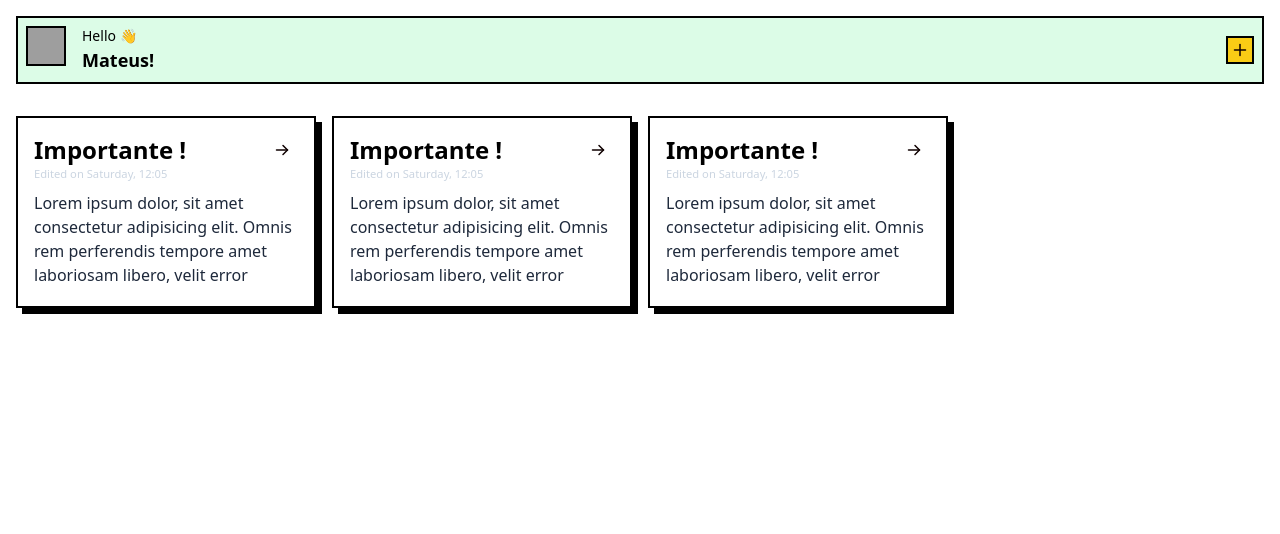
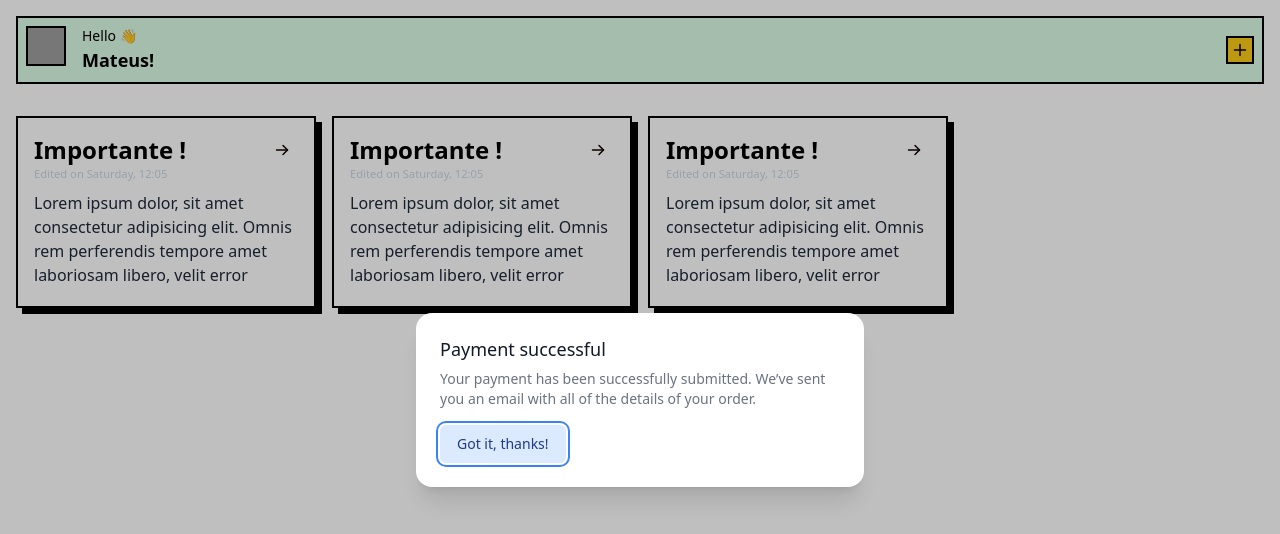
Before and after one commit to MateusP21/anoted, a Next.js app: page / in a window 1280 px wide. Shown: the top 534 px of the page. Built offline with nearby package versions, Linux system fonts and the light colour scheme; grey boxes are pictures that could not be loaded.

Commit message:
feat: add headless ui

```diff
--- /dev/null
+++ b/components/Dialog.js
@@ -0,0 +1,83 @@
+import { Dialog, Transition } from '@headlessui/react';
+import { Fragment, useState } from 'react';
+
+export default function MyModal() {
+  let [isOpen, setIsOpen] = useState(true);
+
+  function closeModal() {
+    setIsOpen(false);
+  }
+
+  function openModal() {
+    setIsOpen(true);
+  }
+
+  return (
+    <>
+      <div className="fixed inset-0 flex items-center justify-center">
+        <button
+          type="button"
+          onClick={openModal}
+          className="rounded-md bg-black bg-opacity-20 px-4 py-2 text-sm font-medium text-white hover:bg-opacity-30 focus:outline-none focus-visible:ring-2 focus-visible:ring-white focus-visible:ring-opacity-75"
+        >
+          Open dialog
+        </button>
+      </div>
+
+      <Transition appear show={isOpen} as={Fragment}>
+        <Dialog as="div" className="relative z-10" onClose={closeModal}>
+          <Transition.Child
+            as={Fragment}
+            enter="ease-out duration-300"
+            enterFrom="opacity-0"
+            enterTo="opacity-100"
+            leave="ease-in duration-200"
+            leaveFrom="opacity-100"
+            leaveTo="opacity-0"
+          >
+            <div className="fixed inset-0 bg-black bg-opacity-25" />
+          </Transition.Child>
+
+          <div className="fixed inset-0 overflow-y-auto">
+            <div className="flex min-h-full items-center justify-center p-4 text-center">
+              <Transition.Child
+                as={Fragment}
+                enter="ease-out duration-300"
+                enterFrom="opacity-0 scale-95"
+                enterTo="opacity-100 scale-100"
+                leave="ease-in duration-200"
+                leaveFrom="opacity-100 scale-100"
+                leaveTo="opacity-0 scale-95"
+              >
+                <Dialog.Panel className="w-full max-w-md transform overflow-hidden rounded-2xl bg-white p-6 text-left align-middle shadow-xl transition-all">
+                  <Dialog.Title
+                    as="h3"
+                    className="text-lg font-medium leading-6 text-gray-900"
+                  >
+                    Payment successful
+                  </Dialog.Title>
+                  <div className="mt-2">
+                    <p className="text-sm text-gray-500">
+                      Your payment has been successfully submitted. We’ve sent
+                      you an email with all of the details of your order.
+                    </p>
+                  </div>
+
+                  <div className="mt-4">
+                    <button
+                      type="button"
+                      className="inline-flex justify-center rounded-md border border-transparent bg-blue-100 px-4 py-2 text-sm font-medium text-blue-900 hover:bg-blue-200 focus:outline-none focus-visible:ring-2 focus-visible:ring-blue-500 focus-visible:ring-offset-2"
+                      onClick={closeModal}
+                    >
+                      Got it, thanks!
+                    </button>
+                  </div>
+                </Dialog.Panel>
+              </Transition.Child>
+            </div>
+          </div>
+        </Dialog>
+      </Transition>
+    </>
+  );
+}
--- a/components/Header.js
+++ b/components/Header.js
@@ -1,7 +1,10 @@
 /* eslint-disable @next/next/no-img-element */
 import { Plus } from 'phosphor-react';
+
+import MyDialog from './Dialog';
 const Header = () => {
   return (
+    <>
       <header className="flex items-center bg-green-100 border-2 border-black justify-between p-2 m-4 ">
         <div className="flex gap-4">
           <img
@@ -23,6 +26,8 @@
           </button>
         </div>
       </header>
+      <MyDialog />
+    </>
   );
 };
 export default Header;
--- a/package.json
+++ b/package.json
@@ -9,6 +9,7 @@
     "lint": "next lint"
   },
   "dependencies": {
+    "@headlessui/react": "^1.7.4",
     "eslint": "8.26.0",
     "eslint-config-next": "13.0.2",
     "next": "13.0.2",
```
Also changed, not shown: 1 other file (tests, documents, lock files or other folders). Lines whose indentation alone changed are shown as unchanged.
